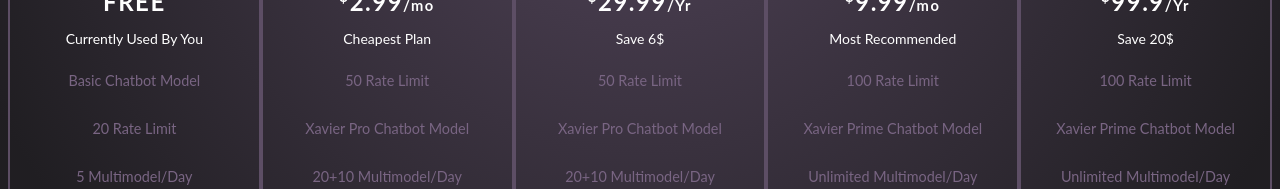
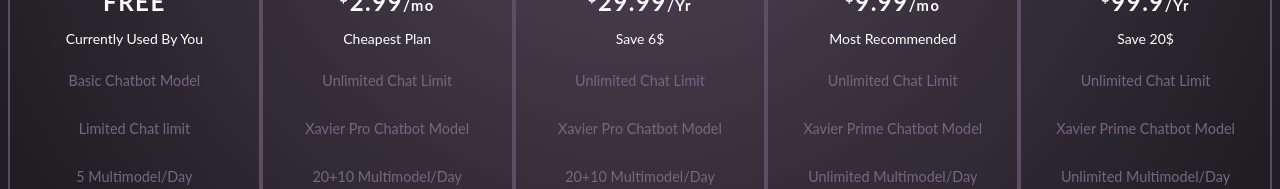
Before and after one commit to manish-guts7/xavier-web, a plain HTML site: page index.html in a window 1280 px wide. Shown: the part 209-398 px from the top of the page. Drawn offline with Linux system fonts and the light colour scheme.

Commit message:
Update index.html

```diff
--- a/index.html
+++ b/index.html
@@ -14,7 +14,7 @@
     <p>Currently Used By You</p>
     <ul>
       <li>Basic Chatbot Model</li>
-      <li>20 Rate Limit</li>
+      <li>Limited Chat limit</li>
       <li>5 Multimodel/Day</li>
       <li>5 Image Generation/Day</li>
     </ul>
@@ -25,7 +25,7 @@
     <h3><sup>$</sup>2.99<span class="small">/mo</span></h3>
     <p>Cheapest Plan</p>
     <ul>
-      <li>50 Rate Limit</li>
+      <li>Unlimited Chat Limit</li>
       <li>Xavier Pro Chatbot Model</li>
       <li>20+10 Multimodel/Day</li>
       <li>30+10 Image Generation/Day</li>
@@ -39,7 +39,7 @@
     <h3><sup>$</sup>29.99<span class="small">/Yr</span></h3>
     <p>Save 6$</p>
     <ul>
-      <li>50 Rate Limit</li>
+      <li>Unlimited Chat Limit</li>
       <li>Xavier Pro Chatbot Model</li>
       <li>20+10 Multimodel/Day</li>
       <li>30+10 Image Generation/Day</li>
@@ -53,7 +53,7 @@
     <h3><sup>$</sup>9.99<span class="small">/mo</span></h3>
     <p>Most Recommended</p>
     <ul>
-      <li>100 Rate Limit</li>
+      <li>Unlimited Chat Limit</li>
       <li>Xavier Prime Chatbot Model</li>
       <li>Unlimited Multimodel/Day</li>
       <li>100 Image Generation/Day</li>
@@ -68,7 +68,7 @@
     <h3><sup>$</sup>99.9<span class="small">/Yr</span></h3>
     <p>Save 20$</p>
     <ul>
-      <li>100 Rate Limit</li>
+      <li>Unlimited Chat Limit</li>
       <li>Xavier Prime Chatbot Model</li>
       <li>Unlimited Multimodel/Day</li>
       <li>100 Image Generation/Day</li>
```
